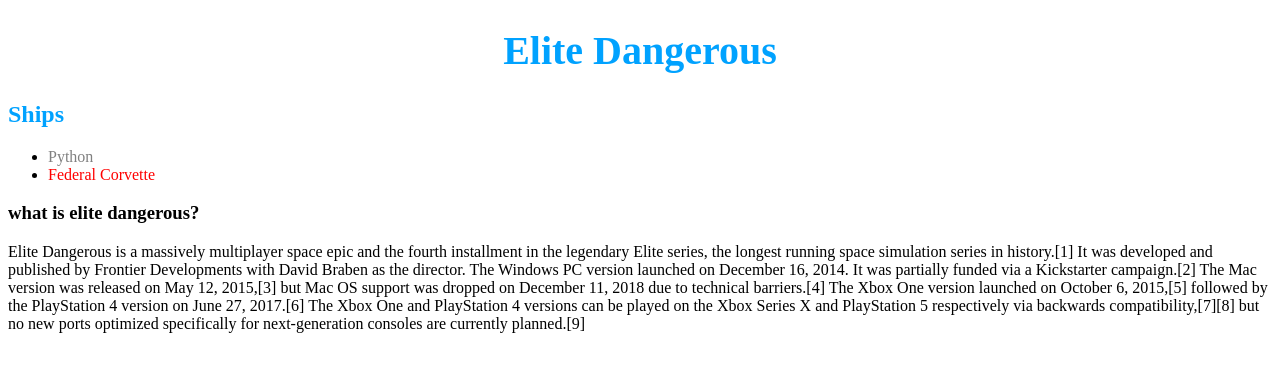
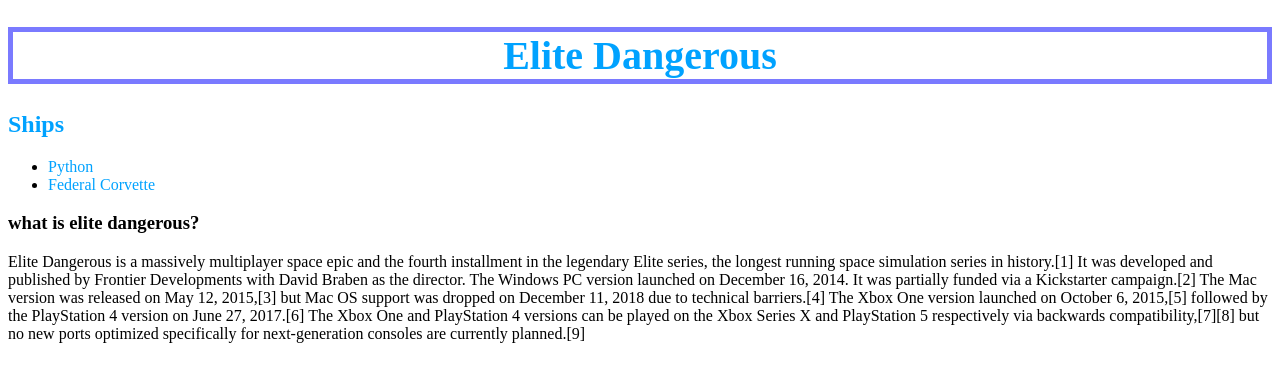
Before and after one commit to youngroklee323/WebPractice, a plain HTML site: page home.html in a window 1280 px wide. Drawn offline with Linux system fonts and the light colour scheme.

Commit message:
CSS 심화2

```diff
--- a/home.html
+++ b/home.html
@@ -7,19 +7,30 @@
       color: rgb(255, 255, 255);
       background: rgb(98, 192, 255);
     }
+    /*id는 한번만 등장하고, class는 태그보다 구체적이고, tag는 포괄적임. 그렇기 때문에 덜 포괄적인 명령어가 더 큰 영향 */
+    /*
+    inline level element
+    */
     a {
       color: rgb(0, 162, 255);
       text-decoration: none;
     }
-    #active{
-      color: red;
-    }
-    .saw{
-      color:grey;
-    }
+    /*
+    h1, a 의 방법으로
+    */
     h1 {
+      /*
+      block level element
+      */
       font-size: 40px;
       text-align: center;
+      border-width: 5px;
+      border-color: rgb(122, 122, 255);
+      border-style: solid;
+/*
+border:5px solide red; 로 사용 가능하다.
+*/
+
       }
   </style>
 </head>
@@ -29,8 +40,8 @@
   <h2><a href="index.html">Ships</a></h2>
 
   <ul>
-    <li><a href="Python.html" class="saw">Python</a></li>
-    <li><a href="federal_corvette.html"class="saw" id="active"> Federal Corvette</a></li>
+    <li><a href="Python.html">Python</a></li>
+    <li><a href="federal_corvette.html"> Federal Corvette</a></li>
   </ul>
 <h3>what is elite dangerous?</h3>
   <p>Elite Dangerous is a massively multiplayer space epic and the fourth installment in the legendary Elite series, the longest running space simulation series in history.[1] It was developed and published by Frontier Developments with David Braben as the director. The Windows PC version launched on December 16, 2014. It was partially funded via a Kickstarter campaign.[2] The Mac version was released on May 12, 2015,[3] but Mac OS support was dropped on December 11, 2018 due to technical barriers.[4] The Xbox One version launched on October 6, 2015,[5] followed by the PlayStation 4 version on June 27, 2017.[6] The Xbox One and PlayStation 4 versions can be played on the Xbox Series X and PlayStation 5 respectively via backwards compatibility,[7][8] but no new ports optimized specifically for next-generation consoles are currently planned.[9]</p>
```
